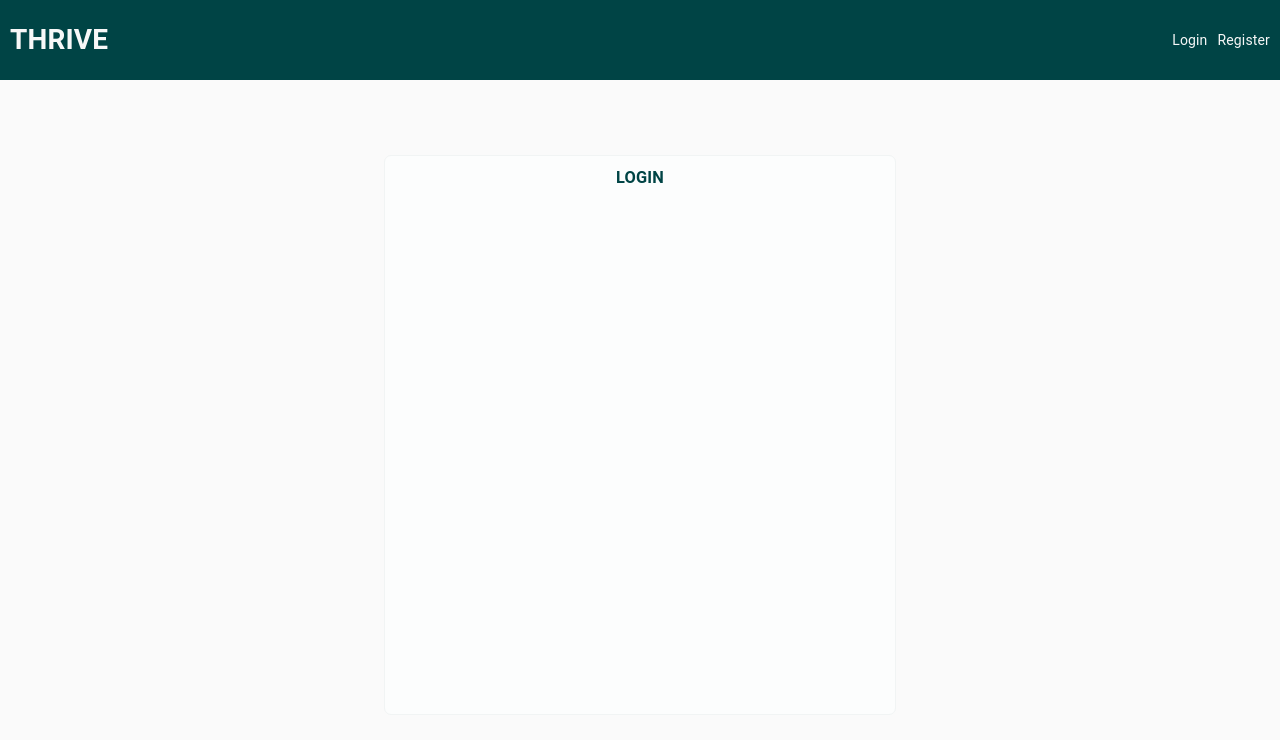
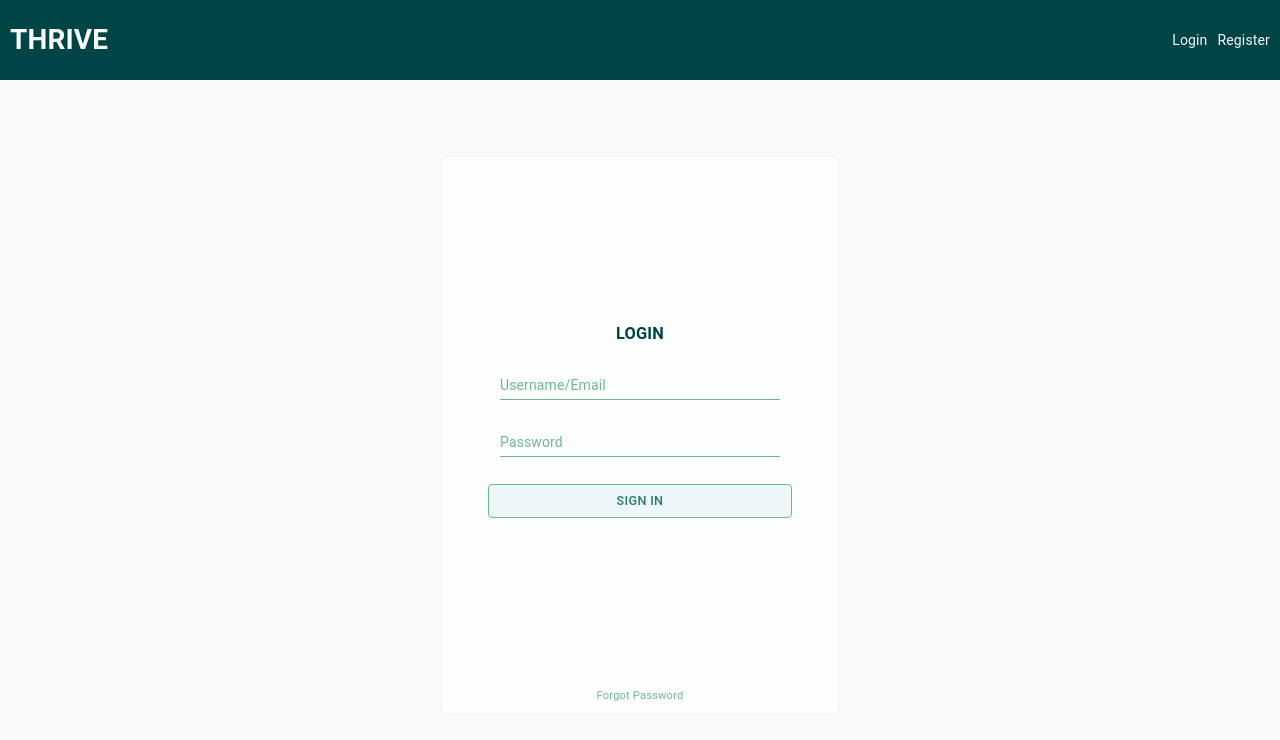
Before and after one commit to snehab-code/thrive-retail-pos-dss-app, a React (Create React App) app in the folder client/: page /login in a window 1280 px wide. Shown: the top 740 px of the page. Built offline with nearby package versions, Linux system fonts and the light colour scheme.

Commit message:
login/registration forms

```diff
--- a/client/src/App.css
+++ b/client/src/App.css
@@ -1,5 +1,10 @@
 h1 {
     margin:0;
+}
+
+a {
+    text-decoration: none;
+    color: #6fb98f;
 }
 
 .header {
@@ -66,10 +71,11 @@ h1 {
     display:flex;
     flex-direction: column;
     align-items: center;
-    /* justify-content: center; */
+    justify-content: space-between;
     height:70vh;
     width:40%;
     min-width:350px;
+    max-width: 400px;
     padding:10px;
     background: #fcfdfd;
 }
@@ -85,3 +91,64 @@ h1 {
     margin:0;
     padding:0
 }
+
+.loginPanel form {
+    display: flex;
+    flex-direction: column;
+    align-items: center;
+    width: 100%;
+    justify-content: center;
+    padding:10px;
+    flex-grow: 2;
+}
+
+.loginPanel a {
+    font-size: 0.8em;
+}
+
+.loginPanel form .MuiTextField-root {
+    width:85%;
+    max-width:280px;
+}
+
+.MuiTextField-root {
+    margin:7px !important;
+}
+
+.MuiInputBase-input {
+    font-size: 0.9em !important;
+}
+
+.MuiFormLabel-root {
+    color: #6fb98f !important;
+    font-size: 1em !important;
+    text-transform: capitalize;
+}
+
+.MuiFormLabel-root.Mui-focused{
+    color: #004445 !important;
+}
+
+.MuiInput-underline:before {
+    border-bottom: 1px solid #6fb98f !important;
+}
+
+.MuiInput-underline:after {
+    border: 1px solid #004445 !important;
+}
+
+button {
+    font-size:0.9em !important;
+    margin:10px !important;
+    padding:5px !important;
+    color: #2c7873 !important;
+    width: 85%;
+    margin-top:25px !important;
+    background-color: #edf7f7 !important;
+    margin-top: 20px !important;
+    border: 1px solid #6fb98f !important;
+}
+
+button:hover {
+    background-color: #dbf0f0 !important;
+}
--- a/client/src/components/User/Login.js
+++ b/client/src/components/User/Login.js
@@ -1,13 +1,39 @@
 import React from 'react'
+import {Link} from 'react-router-dom'
+import TextField from '@material-ui/core/TextField'
+import Button from '@material-ui/core/Button'
 
-function Login() {
+class Login extends React.Component {
+
+    handleSubmit = (e) => {
+        e.preventDefault()
+        console.log('handle submit')
+    }
+
+    render(){
         return (
             <>
               <div className="loginPanel">
+
+                <form onSubmit={this.handleSubmit}>
                   <h3>LOGIN</h3>
+                  <TextField size="small" label="username/email"/>
+                  <TextField size="small" type="password" label="password"/>
+                  <Button
+                    size="small"
+                    type="submit"
+                  >
+                    Sign in
+                  </Button>
+                </form>
+                  <div>
+                    <Link to="/forgot-password">Forgot Password</Link>
                   </div>
+              </div>
+
             </>
         )
     }
+}
 
 export default Login
--- a/client/src/components/User/Register.js
+++ b/client/src/components/User/Register.js
@@ -1,11 +1,40 @@
 import React from 'react'
+import {Link} from 'react-router-dom'
+import TextField from '@material-ui/core/TextField'
+import Button from '@material-ui/core/Button'
 
-function Register() {
-    return (
-        <div>
-            Register
-        </div>
-    )
+class Register extends React.Component {
+
+    handleSubmit = (e) => {
+        e.preventDefault()
+        console.log('handle submit')
+    }
+
+    render(){
+        return (
+            <>
+              <div className="loginPanel">
+
+                <form onSubmit={this.handleSubmit}>
+                  <h3>Register</h3>
+                  <TextField size="small" label="username"/>
+                  <TextField size="small" label="email"/>
+                  <TextField size="small" type="password" label="password"/>
+                  <Button
+                    size="small"
+                    type="submit"
+                  >
+                    Sign up
+                  </Button>
+                </form>
+                  <div>
+                    <Link to="/forgot-password">Forgot Password</Link>
+                  </div>
+              </div>
+
+            </>
+        )
+    }
 }
 
 export default Register
```
Lines whose indentation alone changed are shown as unchanged.
